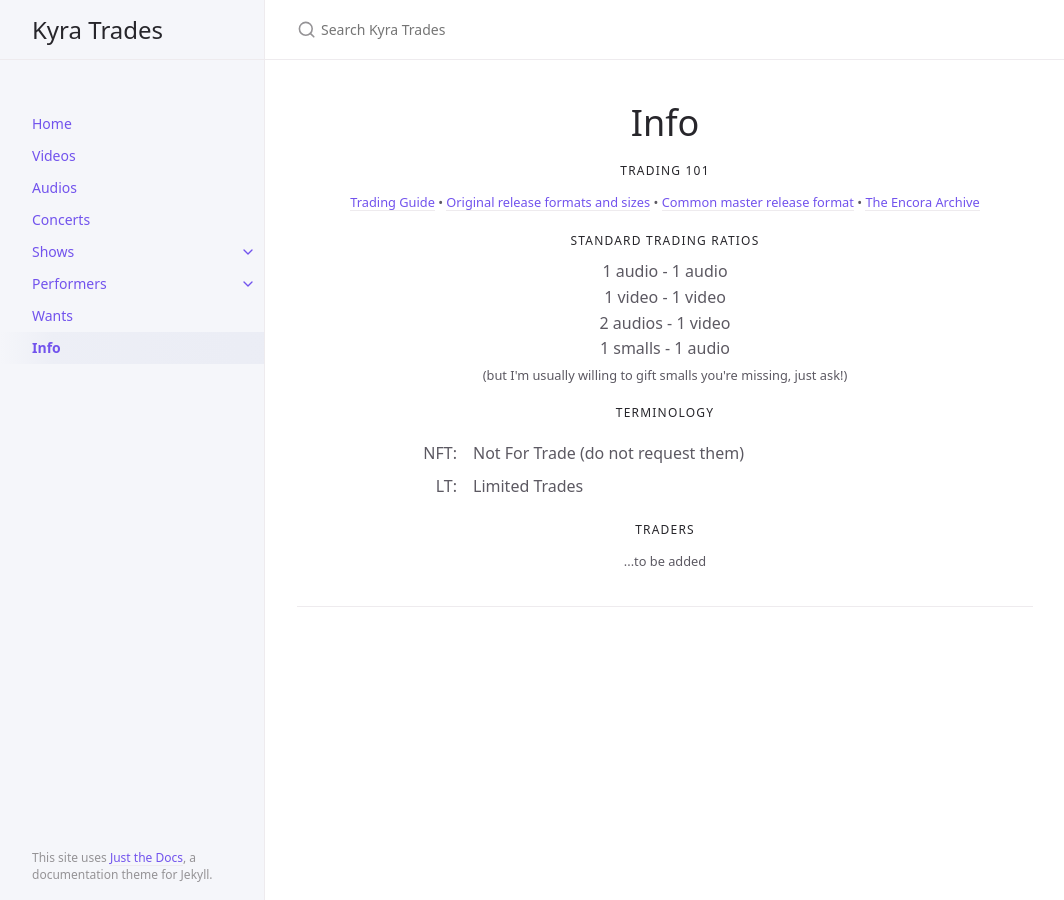
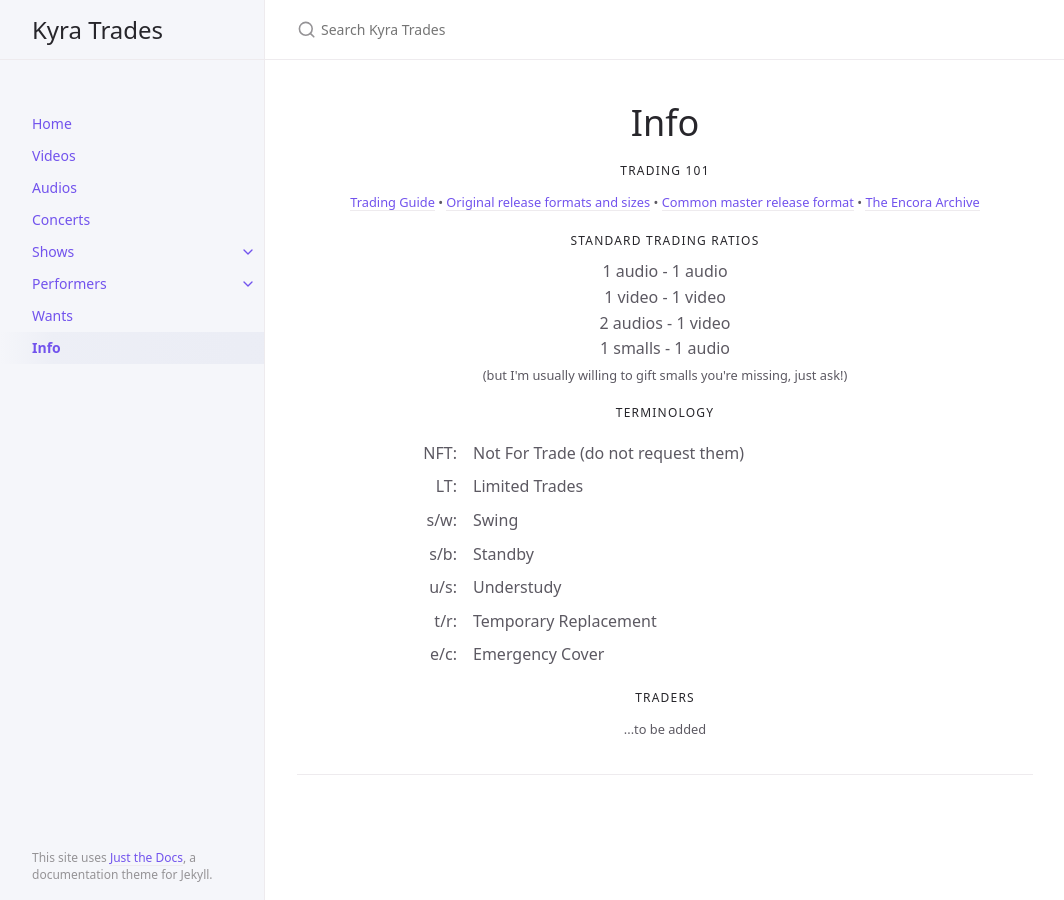
Before and after one commit to kyratrades/kyratrades.github.io, a Jekyll site: the page built from docs/info.md, in a window 1280 px wide. Shown: the whole page, without its empty margins (107-1171 px from the left). Built offline with Jekyll 4.4.1, drawn with Linux system fonts in a browser that asks for light colours.

Commit message:
Update info.md

```diff
--- a/docs/info.md
+++ b/docs/info.md
@@ -28,6 +28,21 @@ NFT
 LT
 : Limited Trades
 
+s/w
+: Swing
+
+s/b
+: Standby
+
+u/s
+: Understudy
+
+t/r
+: Temporary Replacement
+
+e/c
+: Emergency Cover
+
 ### Traders
 
 <p align="center"><small>...to be added</small></p>
```
